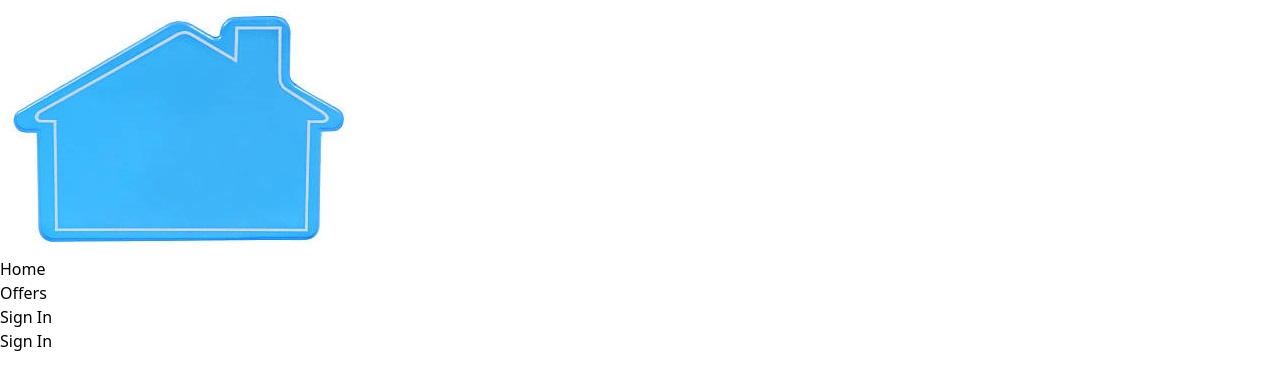
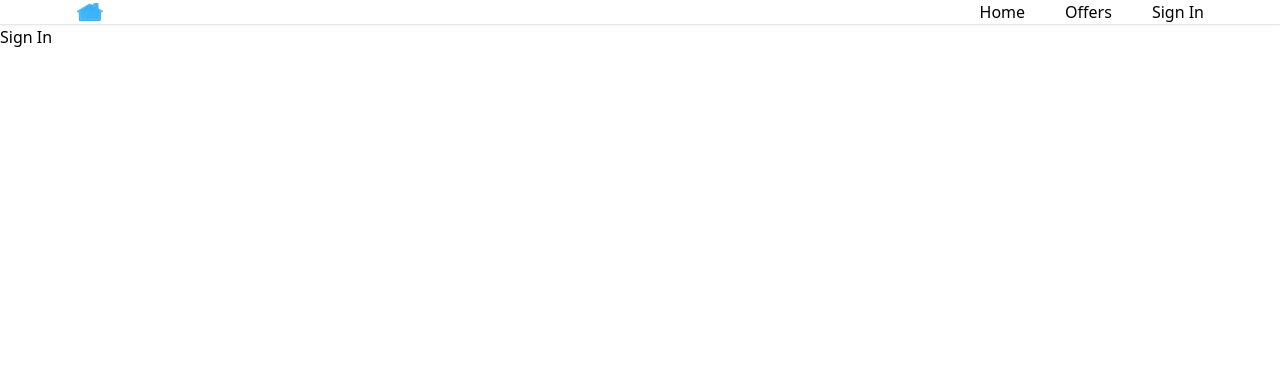
Before and after one commit to delafuent3/gh-mcsd6-project, a React (Create React App) app: page /sign-in in a window 1280 px wide. Shown: the top 390 px of the page. Built offline with nearby package versions, Linux system fonts and the light colour scheme.

Commit message:
Task 3c1 - Add CSS to the header and FULL header

```diff
--- a/src/components/Header.jsx
+++ b/src/components/Header.jsx
@@ -3,16 +3,16 @@ import logo from "../images/header_logo.jpg"
 
 export default function Header() {
     return (
-        <div>
-            <header>
+        <div className="bg-white border-b shadow-sm sticky top-0 z-40">
+            <header className="flex justify-between items-center px-3 max-w-6xl mx-auto">
                 {/* -------------------------------------------------------------------------------- LOGO ---------- */}
                 <div>
-                    <img src={logo} alt="Logo"/>
+                    <img src={logo} alt="Logo" className="h-5 cursor-pointer"/>
                 </div>
 
                 {/* -------------------------------------------------------------------------------- MENU ---------- */}
                 <div>
-                    <ul>
+                    <ul className="flex space-x-10">
                         <li>
                             Home
                         </li>
```
